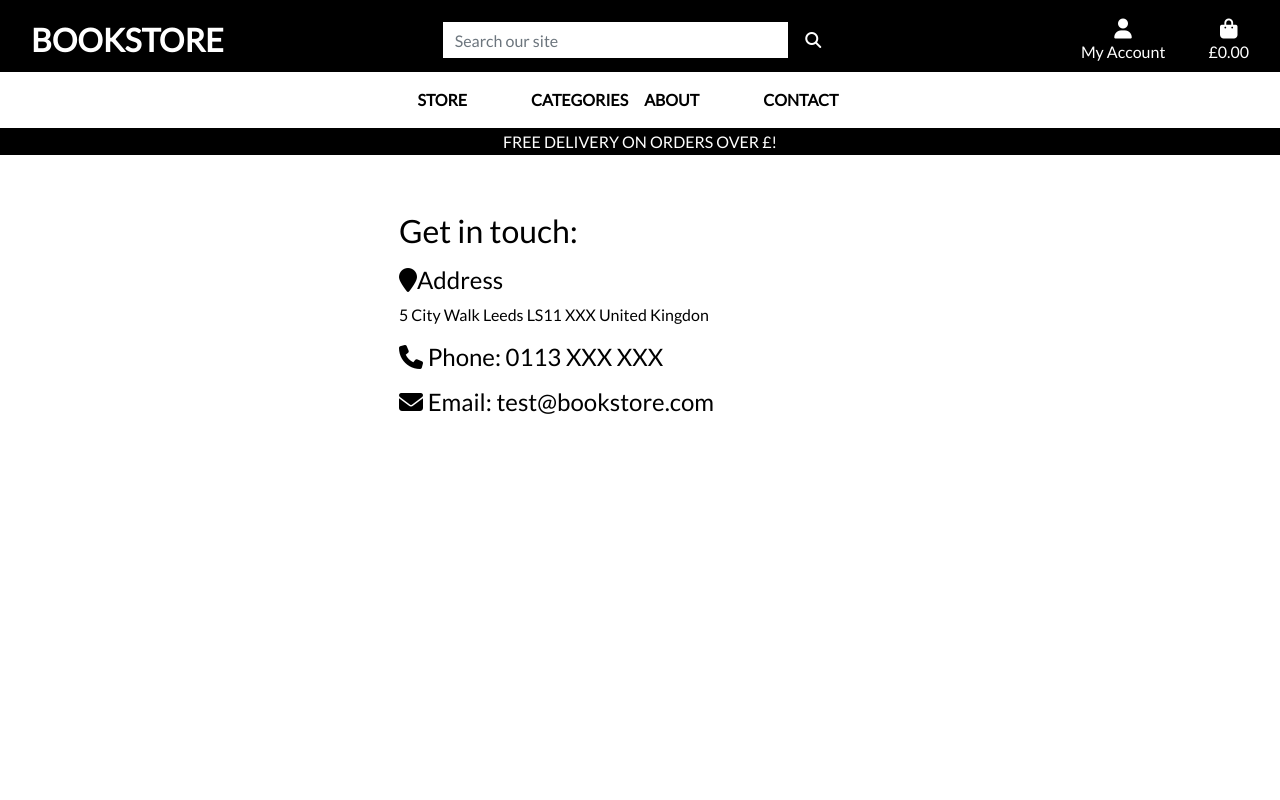
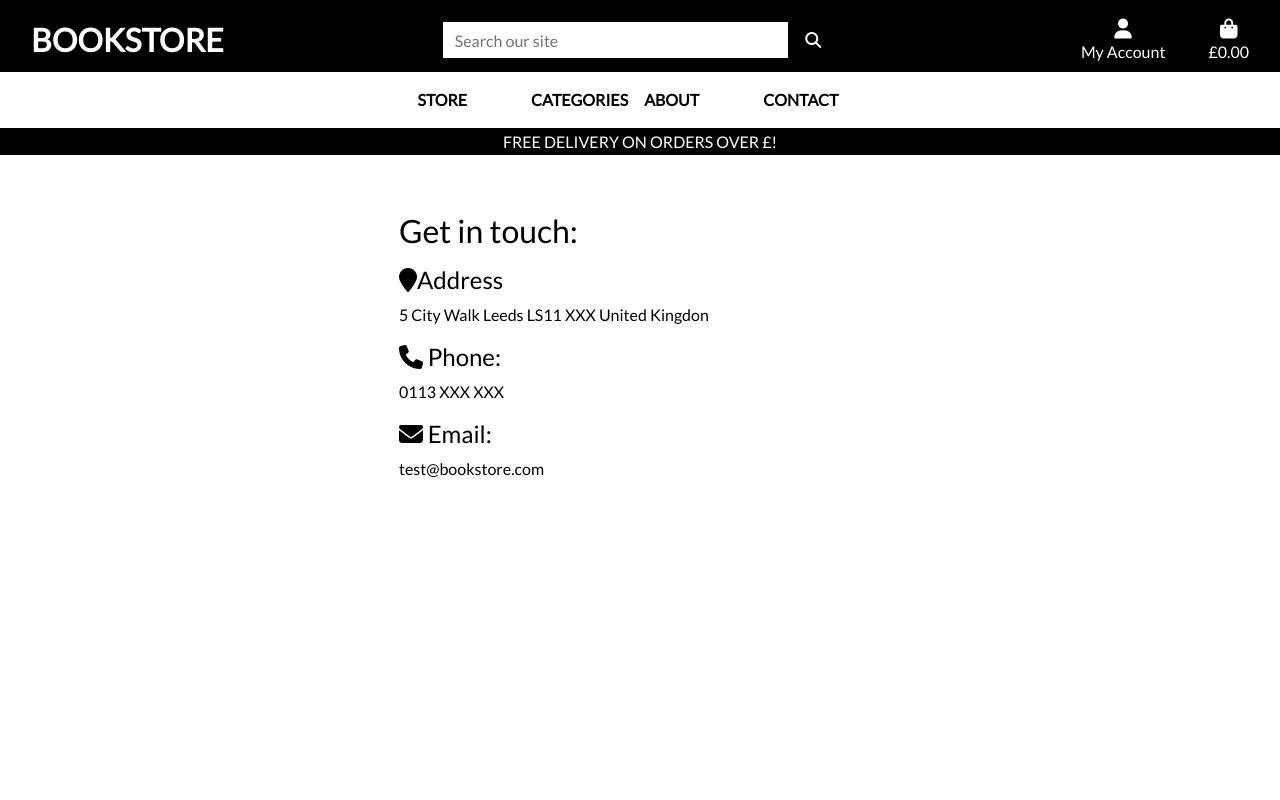
Before and after one commit to msnirmal/ecommerce, a Django app: page /contact/ in a window 1280 px wide. Run offline with Django 3.2, Linux system fonts and the light colour scheme; some libraries are stand-ins or nearby versions.

Commit message:
align the contents of about and contact page

```diff
--- a/home/templates/home/contact.html
+++ b/home/templates/home/contact.html
@@ -24,13 +24,15 @@
           </p>
 
           <p>
-            <h4><i class="fa-solid fa-phone"></i> Phone: 0113 XXX XXX</h4>
-
+            <h4><i class="fa-solid fa-phone"></i> Phone:</h4>
+            0113 XXX XXX
           </p>
 
           <p>
-            <h4><i class="fa-solid fa-envelope"></i> Email: test@bookstore.com</h4>
+            <h4><i class="fa-solid fa-envelope"></i> Email:</h4>
+            test@bookstore.com
           </p>
+
         </div>
     </div>
   </div>
```
